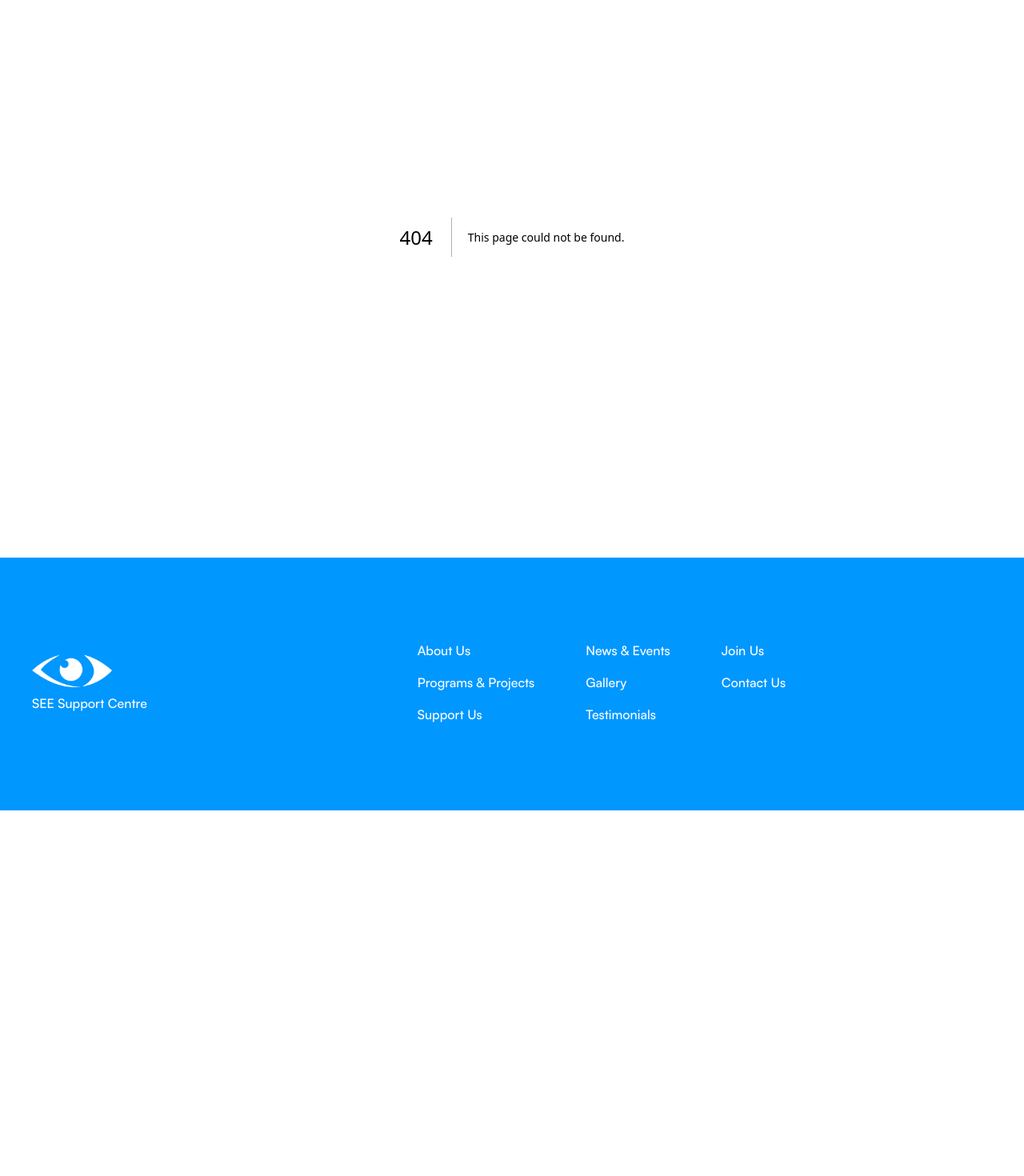
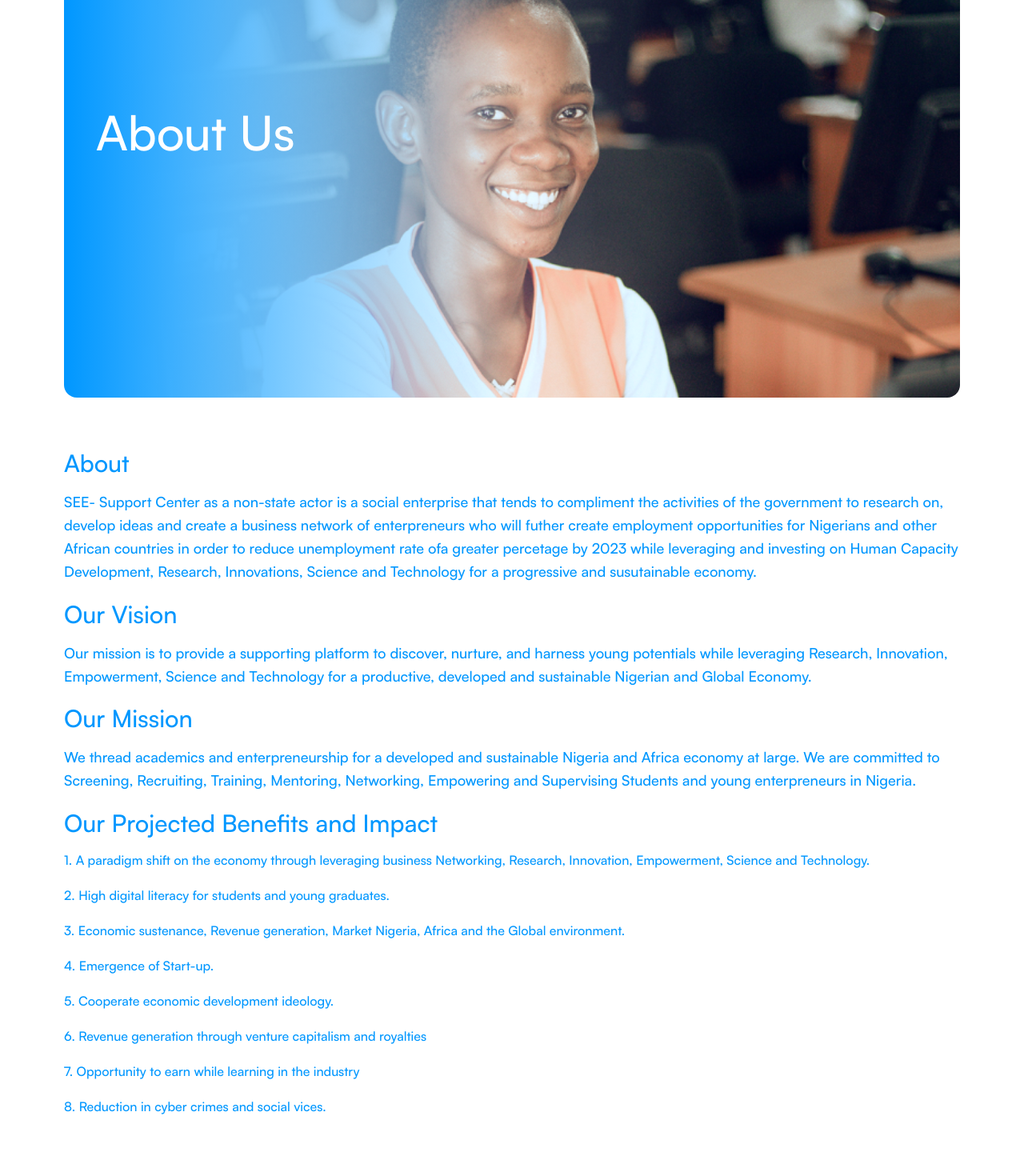
Before and after one commit to Austinobravo/seep, a Next.js app: page /about in a window 1280 px wide. Before the commit this address had no page. Shown: the part 200-1670 px from the top of the page at 80% size. Before the commit the page ends 1213 px from the top, so only its background shows below. Built offline with nearby package versions, Linux system fonts and the light colour scheme.

Commit message:
Created about page

```diff
--- /dev/null
+++ b/app/(about)/about/_components/AboutHero.tsx
@@ -0,0 +1,15 @@
+import React from 'react'
+
+const AboutHero = () => {
+  return (
+    <section className='md:px-20 px-10 space-y-10'>
+        <div className='w-full bg-cover md:bg-right-top bg-center h-[600px] rounded-2xl text-white' style={{backgroundImage: `url(/images/about.png)`}}>
+            <div className='bg-gradient-to-r from-[#0097FF] via-transparent to-transparent h-[600px] rounded-2xl flex flex-col md:pl-10 pl-5 md:justify-center justify-end pb-16 space-y-5'>
+                <h1 className='md:text-6xl text-3xl  leading-relaxed md:w-[600px]'>About Us</h1>
+            </div>
+        </div>
+    </section>
+  )
+}
+
+export default AboutHero
--- /dev/null
+++ b/app/(about)/about/_components/AboutText.tsx
@@ -0,0 +1,57 @@
+import React from 'react'
+
+const Text = [
+    {
+        name: 'About',
+        paragraph: 'SEE- Support Center as a non-state actor is a social enterprise that tends to compliment the activities of the government to research on, develop ideas and create a business network of enterpreneurs who will futher create employment opportunities for Nigerians and other African countries in order to reduce unemployment rate ofa greater percetage by 2023 while leveraging and investing on Human Capacity Development, Research, Innovations, Science and Technology for a progressive and susutainable economy.'
+    },
+    {
+        name: 'Our Vision',
+        paragraph: 'Our mission is to provide a supporting platform to discover, nurture, and harness young potentials while leveraging Research, Innovation, Empowerment, Science and Technology for a productive, developed and sustainable Nigerian and Global Economy.'
+    },
+    {
+        name: 'Our Mission',
+        paragraph: 'We thread academics and enterpreneurship for a developed and sustainable Nigeria and Africa economy at large. We are committed to Screening, Recruiting, Training, Mentoring, Networking, Empowering and Supervising Students and young enterpreneurs in Nigeria.'
+    },
+
+]
+
+const Benefits =[
+    'A paradigm shift on the economy through leveraging business Networking, Research, Innovation, Empowerment, Science and Technology.  ',
+    'High digital literacy for students and young graduates.',
+    'Economic sustenance, Revenue generation, Market Nigeria, Africa and the Global environment.',
+    'Emergence of Start-up.',
+    'Cooperate economic development ideology.',
+    'Revenue generation through venture capitalism and royalties',
+    'Opportunity to earn while learning in the industry',
+    'Reduction in cyber crimes and social vices.'
+]
+
+const AboutText = () => {
+  return (
+    <section className='md:px-20 px-10 py-16'>
+        <div>
+            {Text.map((item, index) => (
+                <div key={index} className='seep-text-color space-y-4'>
+                    <h3 className='hover:underline text-3xl'>{item.name}</h3>
+                    <p className='leading-relaxed pb-5 text-lg'>{item.paragraph}</p>
+
+                </div>
+            ))}
+        </div>
+        <div className='seep-text-color space-y-4'>
+            <h3 className='hover:underline text-3xl'>Our Projected Benefits and Impact</h3>
+            <ol type='1'>
+                {Benefits.map((benefit, index) => (
+                    <li key={index} className='pb-5 text-base'>
+                        {index +1}. {benefit}
+                    </li>
+                ))}
+            </ol>
+        </div>
+
+    </section>
+  )
+}
+
+export default AboutText
--- /dev/null
+++ b/app/(about)/about/page.tsx
@@ -0,0 +1,15 @@
+import React from 'react'
+import AboutHero from './_components/AboutHero'
+import AboutText from './_components/AboutText'
+
+const page = () => {
+  return (
+    <div>
+        <AboutHero/>
+        <AboutText/>
+
+    </div>
+  )
+}
+
+export default page
--- a/app/(join)/join/page.tsx
+++ b/app/(join)/join/page.tsx
@@ -1,3 +1,4 @@
+"use client"
 import React from 'react'
 import JoinHero from './_components/JoinHero'
 import JoinForm from './_components/JoinForm'
```
Also changed, not shown: public/images/about.png (added).
